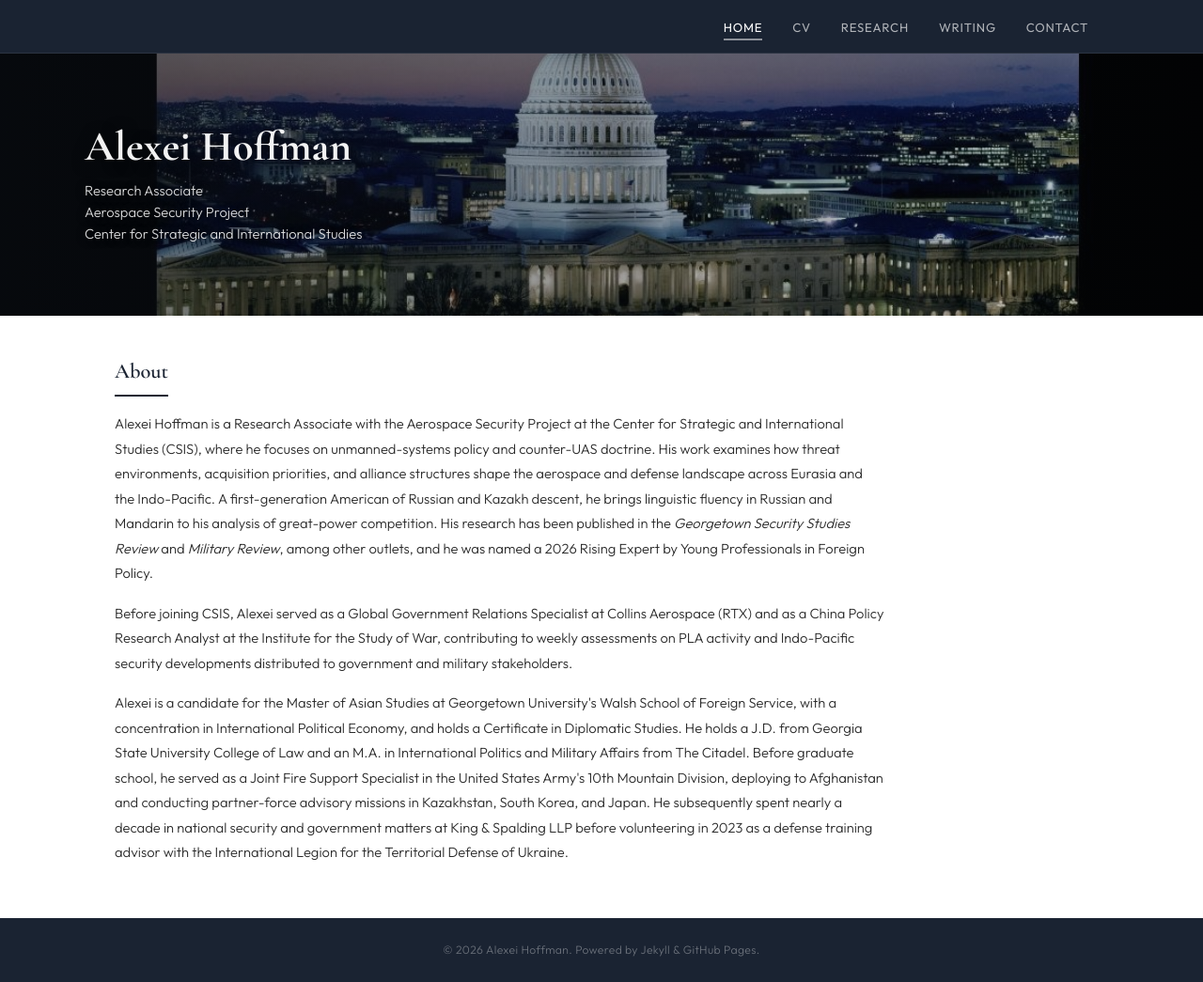
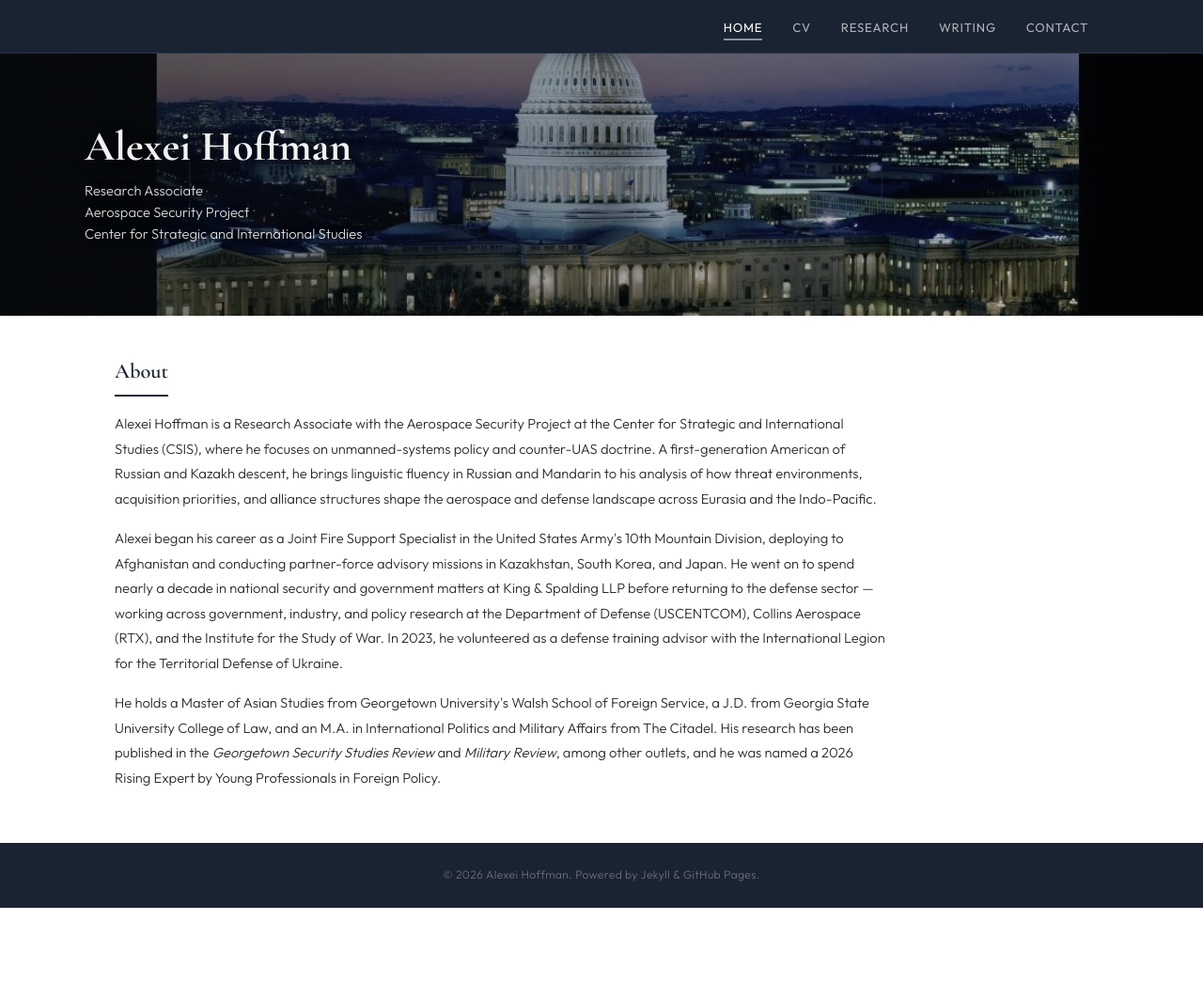
Before and after one commit to a-novi13-byte/a-novi13-byte.github.io, a Jekyll site: the page built from index.html, in a window 1280 px wide and 1045 px high. Shown: the whole window at 94% size. Built offline with Jekyll 4.4.1, drawn with Linux system fonts in a browser that asks for light colours.

Commit message:
Update index.html

```diff
--- a/index.html
+++ b/index.html
@@ -18,9 +18,9 @@ title: Home
 <section class="about-section">
   <h2 class="about-heading">About</h2>
 
-  <p>Alexei Hoffman is a Research Associate with the Aerospace Security Project at the Center for Strategic and International Studies (CSIS), where he focuses on unmanned-systems policy and counter-UAS doctrine. His work examines how threat environments, acquisition priorities, and alliance structures shape the aerospace and defense landscape across Eurasia and the Indo-Pacific. A first-generation American of Russian and Kazakh descent, he brings linguistic fluency in Russian and Mandarin to his analysis of great-power competition. His research has been published in the <em>Georgetown Security Studies Review</em> and <em>Military Review</em>, among other outlets, and he was named a 2026 Rising Expert by Young Professionals in Foreign Policy.</p>
+  <p>Alexei Hoffman is a Research Associate with the Aerospace Security Project at the Center for Strategic and International Studies (CSIS), where he focuses on unmanned-systems policy and counter-UAS doctrine. A first-generation American of Russian and Kazakh descent, he brings linguistic fluency in Russian and Mandarin to his analysis of how threat environments, acquisition priorities, and alliance structures shape the aerospace and defense landscape across Eurasia and the Indo-Pacific.</p>
 
-  <p>Before joining CSIS, Alexei served as a Global Government Relations Specialist at Collins Aerospace (RTX) and as a China Policy Research Analyst at the Institute for the Study of War, contributing to weekly assessments on PLA activity and Indo-Pacific security developments distributed to government and military stakeholders.</p>
+  <p>Alexei began his career as a Joint Fire Support Specialist in the United States Army's 10th Mountain Division, deploying to Afghanistan and conducting partner-force advisory missions in Kazakhstan, South Korea, and Japan. He went on to spend nearly a decade in national security and government matters at King &amp; Spalding LLP before returning to the defense sector — working across government, industry, and policy research at the Department of Defense (USCENTCOM), Collins Aerospace (RTX), and the Institute for the Study of War. In 2023, he volunteered as a defense training advisor with the International Legion for the Territorial Defense of Ukraine.</p>
 
-  <p>Alexei is a candidate for the Master of Asian Studies at Georgetown University's Walsh School of Foreign Service, with a concentration in International Political Economy, and holds a Certificate in Diplomatic Studies. He holds a J.D. from Georgia State University College of Law and an M.A. in International Politics and Military Affairs from The Citadel. Before graduate school, he served as a Joint Fire Support Specialist in the United States Army's 10th Mountain Division, deploying to Afghanistan and conducting partner-force advisory missions in Kazakhstan, South Korea, and Japan. He subsequently spent nearly a decade in national security and government matters at King &amp; Spalding LLP before volunteering in 2023 as a defense training advisor with the International Legion for the Territorial Defense of Ukraine.</p>
+  <p>He holds a Master of Asian Studies from Georgetown University's Walsh School of Foreign Service, a J.D. from Georgia State University College of Law, and an M.A. in International Politics and Military Affairs from The Citadel. His research has been published in the <em>Georgetown Security Studies Review</em> and <em>Military Review</em>, among other outlets, and he was named a 2026 Rising Expert by Young Professionals in Foreign Policy.</p>
 </section>
```
